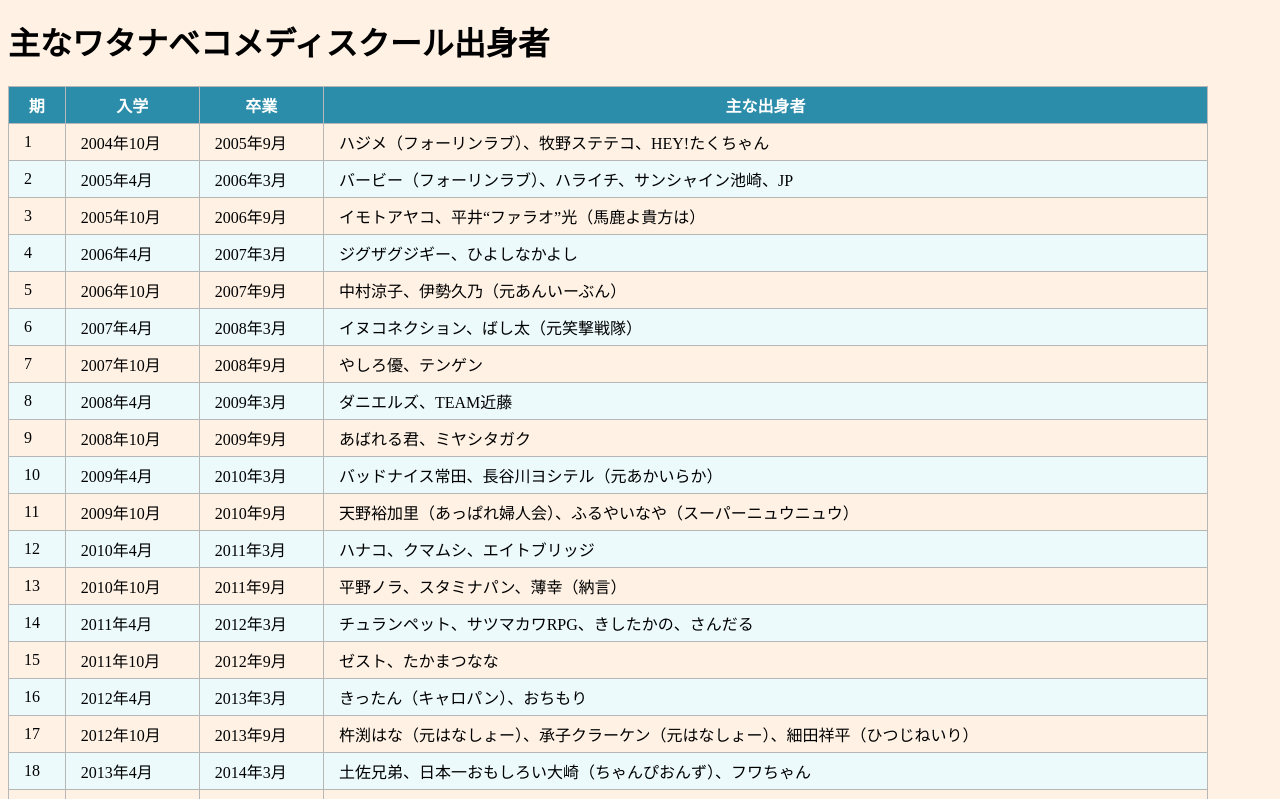
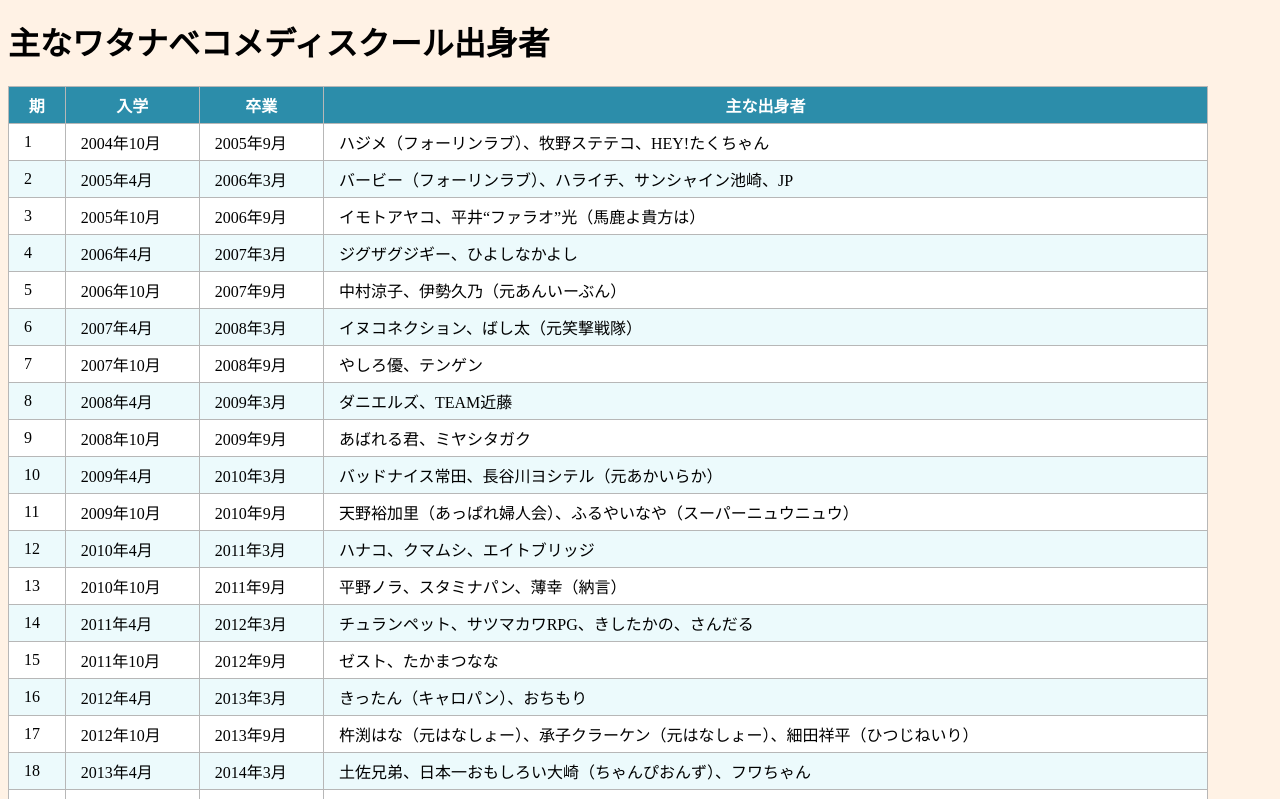
Before and after one commit to santandanao/web2023-5, a plain HTML site: page index.html in a window 1280 px wide. Shown: the part 5501-6300 px from the top of the page. Drawn offline with Linux system fonts and the light colour scheme.

Commit message:
Update mystyle.css

```diff
--- a/mystyle.css
+++ b/mystyle.css
@@ -44,6 +44,9 @@ thead th{
     background:#2c8daa;
     color:#fff;
 }
+tbody tr:nth-child(2n+1){
+    background:#fff;
+}
 tbody tr:nth-child(2n){
     background:#ecfafc;
 }
```
